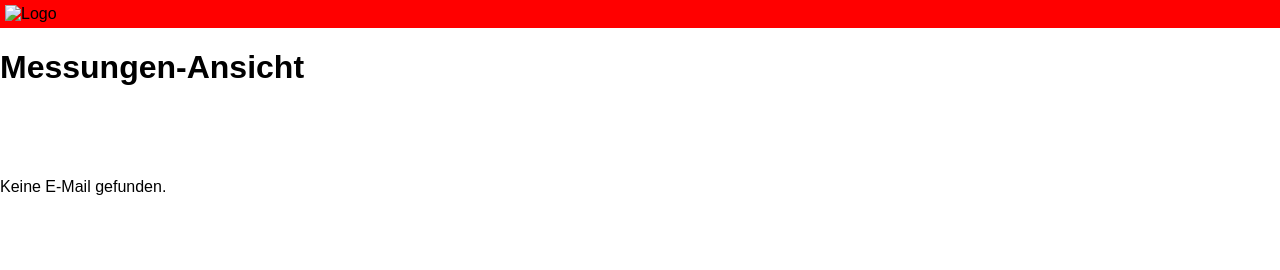
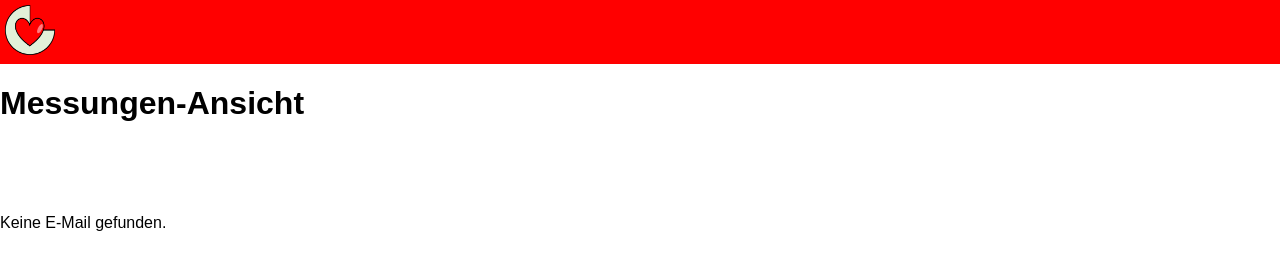
Before and after one commit to vmandic99/healthlinkcenter, a plain HTML site: page patient.html in a window 1280 px wide. Drawn offline with nearby package versions, Linux system fonts and the light colour scheme; the site is published under a folder, as on GitHub Pages, so addresses that start at the root find nothing; no server answers.

Commit message:
Update patient.html

```diff
--- a/patient.html
+++ b/patient.html
@@ -12,7 +12,7 @@
 
 <body>
     <div id="redDiv">
-        <img id="logoImage" src="/content/homeimg.png" alt="Logo" title="Home"/>
+        <img id="logoImage" src="./content/homeimg.png" alt="Logo" title="Home"/>
     </div>
     <h1>Messungen-Ansicht</h1>
 
```
